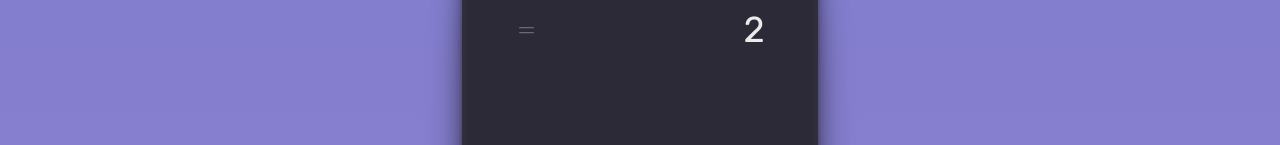
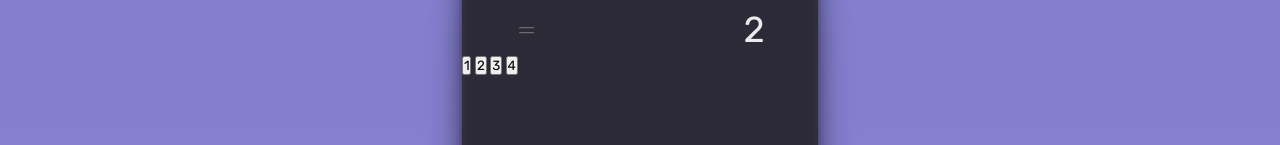
Before and after one commit to Ciro-TI-System/Calculator, a plain HTML site: page index.html in a window 1280 px wide. Shown: the part 202-347 px from the top of the page. Drawn offline with Linux system fonts and the light colour scheme.

Commit message:
Beginning of the structure of the keyboard and its buttons.

```diff
--- a/index.html
+++ b/index.html
@@ -23,6 +23,12 @@
           <span>2</span>
         </div>
       </div>
+      <div id="keyboard">
+        <button>1</button>
+        <button>2</button>
+        <button>3</button>
+        <button>4</button>
+      </div>
     </div>
   </body>
 </html>
```
